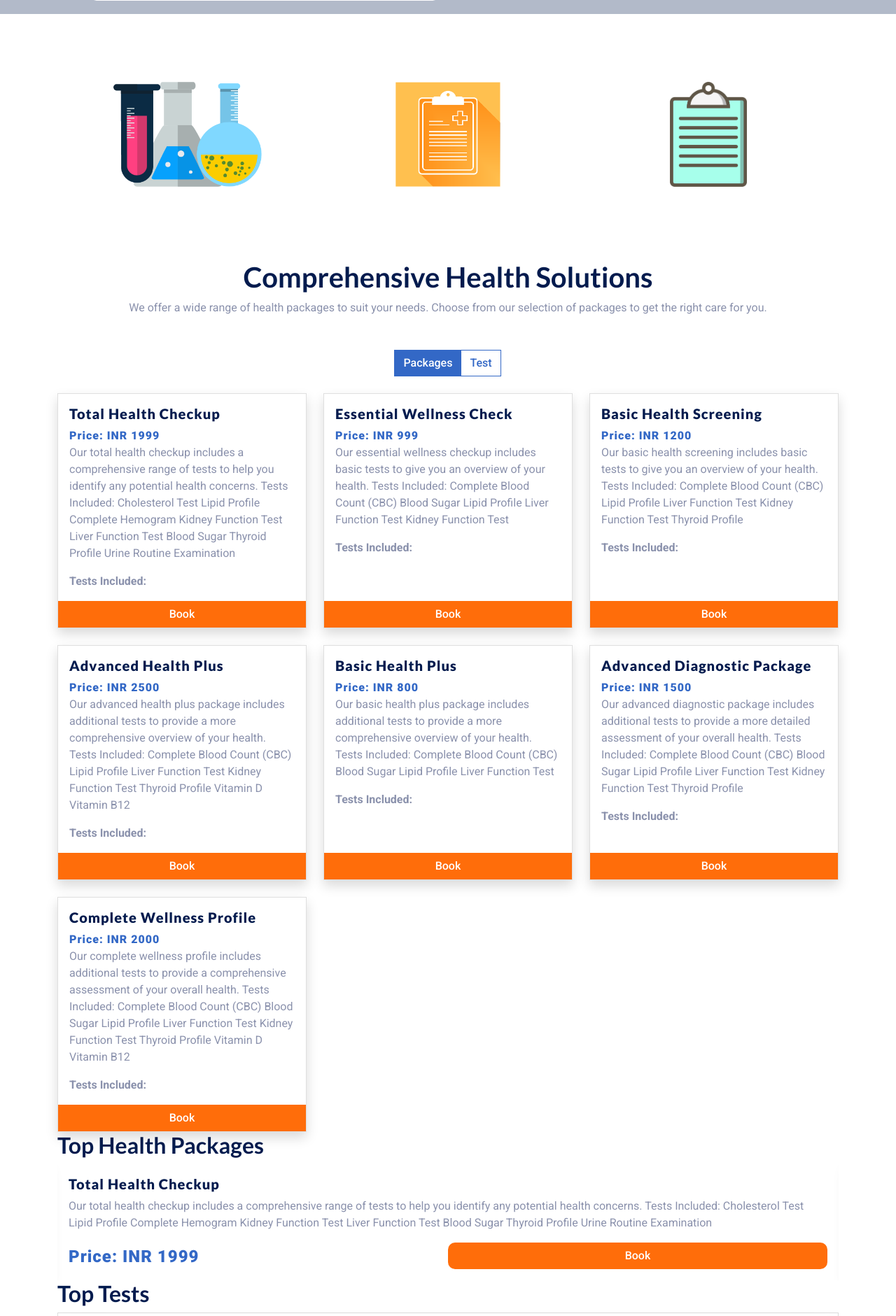
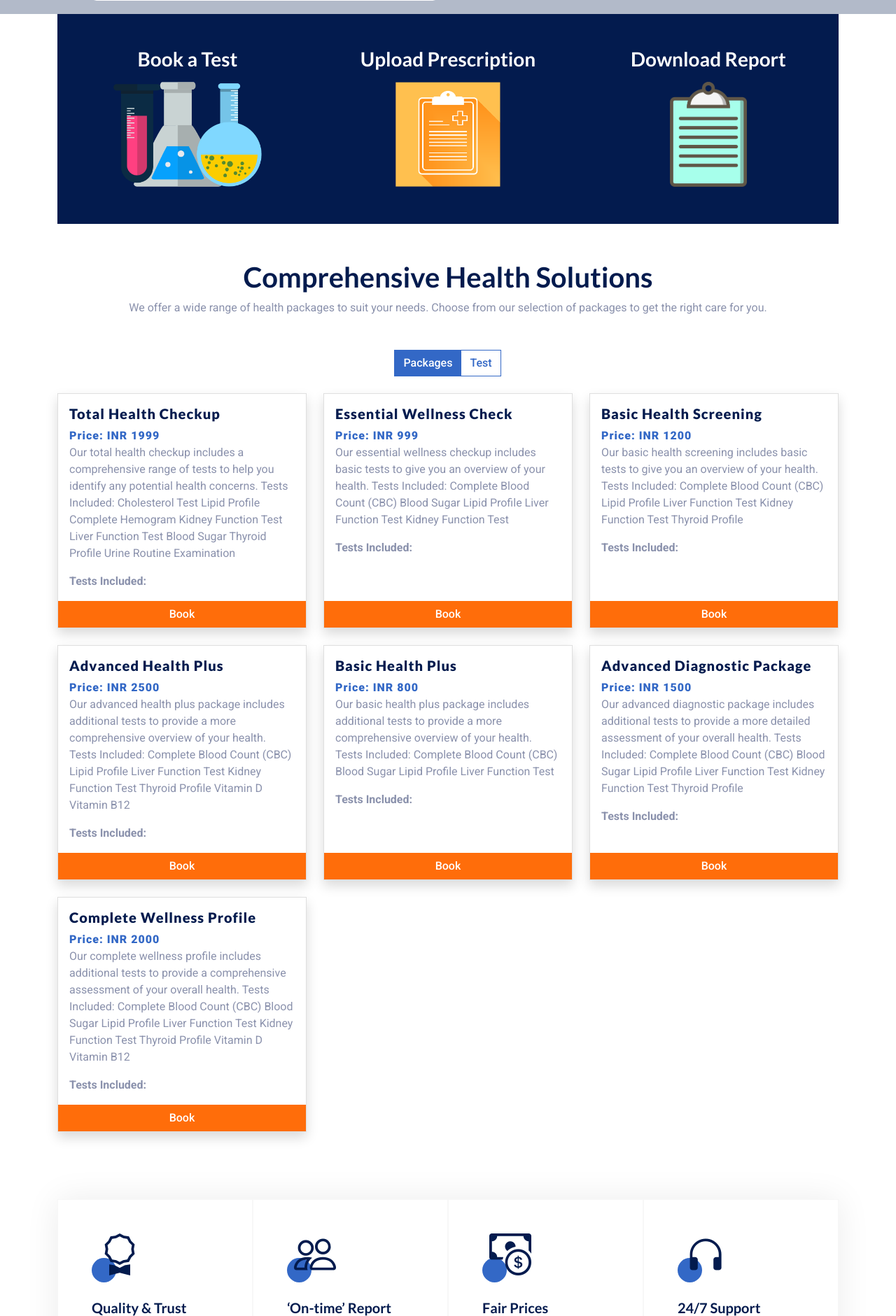
Before and after one commit to tipsyCodr/mkpathology, a Laravel app: page / in a window 1280 px wide. Shown: the part 861-2742 px from the top of the page at 70% size. Run offline with Laravel 12, Linux system fonts and the light colour scheme; data comes from the database, SQL or seed files in the repository; some libraries are stand-ins or nearby versions.

Commit message:
fixed desktop view

```diff
--- a/main/resources/views/home.blade.php
+++ b/main/resources/views/home.blade.php
@@ -192,21 +192,21 @@
         <div class="container">
             <div class="row gx-0">
                 <div class=" col-lg-4 wow zoomIn" data-wow-delay="0.1s">
-                    <div class=" hover-effect d-flex flex-column p-5 " style="height: 300px">
+                    <div class=" bg-dark d-flex flex-column p-5 " style="height: 300px">
                         <h3 class="text-white text-center mb-3">Book a Test</h3>
                         <a href="{{ route('book') }}"><img class='icon' src={{ asset('assets/img/icon/test.png') }}
                                 alt=""></a>
                     </div>
                 </div>
                 <div class=" col-lg-4 wow zoomIn " data-wow-delay="0.3s">
-                    <div class=" hover-effect d-flex flex-column p-5" style="height: 300px">
+                    <div class=" bg-dark d-flex flex-column p-5" style="height: 300px">
                         <h3 class="text-white text-center mb-3">Upload Prescription</h3>
                         <a href={{ route('patient.prescription.view') }}><img class='icon'
                                 src={{ asset('assets/img/icon/prescription.png') }} alt=""></a>
                     </div>
                 </div>
                 <div class="col-lg-4 wow zoomIn " data-wow-delay="0.6s">
-                    <div class=" hover-effect d-flex flex-column p-5" style="height: 300px">
+                    <div class=" bg-dark d-flex flex-column p-5" style="height: 300px">
                         <h3 class="text-white text-center mb-3">Download Report</h3>
                         <a href="{{ route('login') }}"><img class='icon'
                                 src={{ asset('assets/img/icon/report.png') }} alt=""></a>
@@ -313,8 +313,6 @@
 
 
             </div>
-
-
             <!-- package mobile view  -->
             <style>
                 .health-package-mobile {
@@ -360,12 +358,13 @@
 
                 }
             </style>
-            <h2 class=" text-dark font">
-                Top Health Packages</h2>
-            <div id='package-wrapper' class="owl-carousel owl-theme health-package-mobile">
+            <div class="health-package-head btn fs-2 btn-primary text-center wow fadeInUp" data-wow-delay="0.1s"> Top
+                Packages</div>
+            <div id='package-wrapper-mobile' class="owl-carousel owl-theme health-package-mobile wow fadeInUp"
+                data-wow-delay="0.1s">
                 @foreach ($packages as $package)
                     <div class="item">
-                        <div class=" health-package-card h-100 shadow">
+                        <div class="card health-package-card h-100 shadow w-100">
                             <div class="card-body">
                                 <h5 class="card-title font-weight-bold">{{ $package->name }}</h5>
                                 <p class="card-text ">{{ $package->description }}</p>
@@ -375,7 +374,8 @@
                                     </a>
                                     <a href="{{ route('package.book', $package->id) }}"
                                         class="position-relative bottom-10 btn btn-accent w-50"
-                                        style="border-radius:10px;">Book
+                                        style="border-radius:10px;">Book<i
+                                            class="bi bi-chevron-double-right ms-1"></i>
                                     </a>
                                 </div>
                             </div>
@@ -458,20 +458,21 @@
             <!-- test desktop view end  -->
 
             <!-- test mobile view start  -->
-            <h2 class=" text-dark font">
-                Top Tests</h2>
-            <div id='package-wrapper' class="owl-carousel owl-theme health-package-mobile">
+            <div class="health-package-head btn fs-2 btn-primary text-center wow fadeInUp mt-5" data-wow-delay="0.1s">
+                Top Tests</div>
+            <div id='test-wrapper-mobile' class="owl-carousel owl-theme health-package-mobile wow fadeInUp"
+                data-wow-delay="0.1s">
                 @foreach ($tests as $test)
-                    <div class="item card ">
+                    <div class="item card w-100">
                         <div class="service-item">
                             <div class="icon-box-primary mb-4">
                                 <i class="{{ $test->icon }} text-dark"></i>
                             </div>
                             <h5 class="mb-3">{{ $test->name }}</h4>
-                                <small class="text-muted">{{ $test->description }} </small>
+                                <small class="text-muted card-text">{{ $test->description }} </small>
                                 <div class="d-flex justify-content-between align-items-center">
                                     <p class="text-primary fs-3"><b>₹ {{ $test->price }}</b></p>
-                                    <a class="btn btn-accent px-3 w-50" style="border-radius:10px;"
+                                    <a class="btn btn-accent px-3 w-50"style="border-radius:10px;"
                                         href="{{ route('test.view.select', $test->id) }}">Book<i
                                             class="bi bi-chevron-double-right ms-1"></i></a>
                                 </div>
@@ -904,15 +905,5 @@
             }
 
         }
-
-        // function showlist() {
-        //     var list = document.getElementById('searchListOverlay');
-        //     list.classList.remove('d-none');
-        // }
-
-        // function hidelist() {
-        //     var list = document.getElementById('searchListOverlay');
-        //     list.classList.add('d-none');
-        // }
     </script>
 </x-guest>
```
